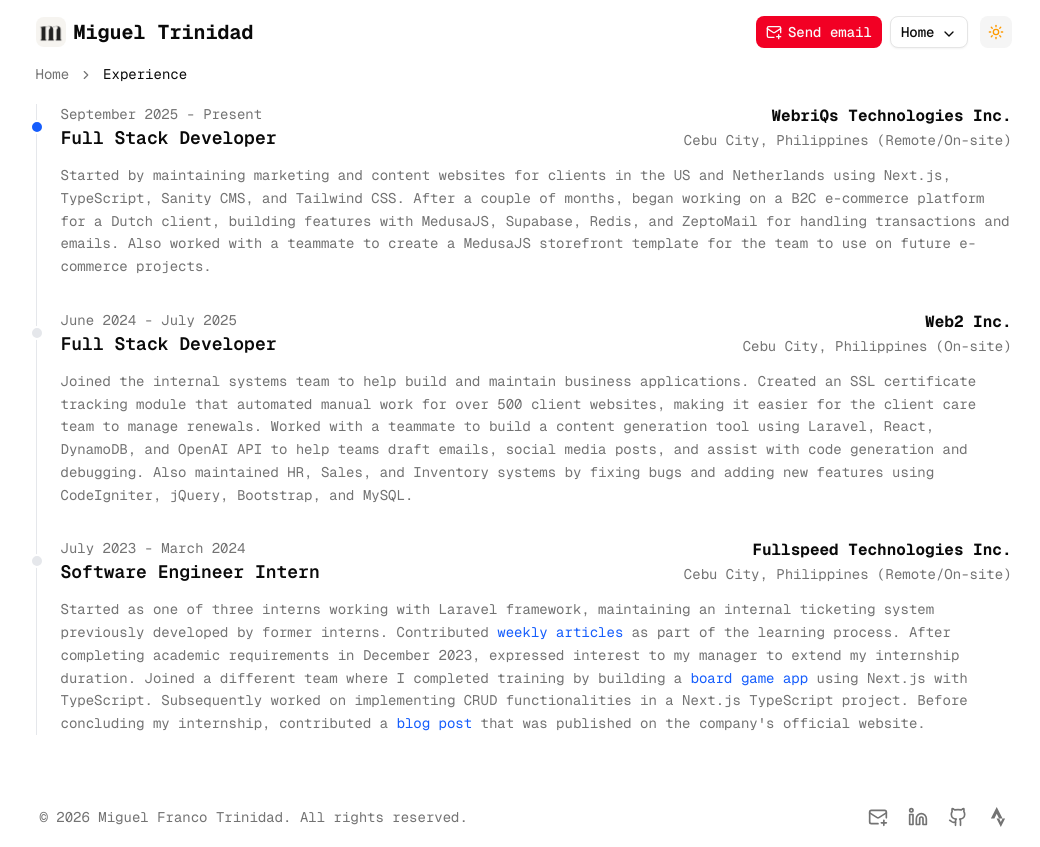
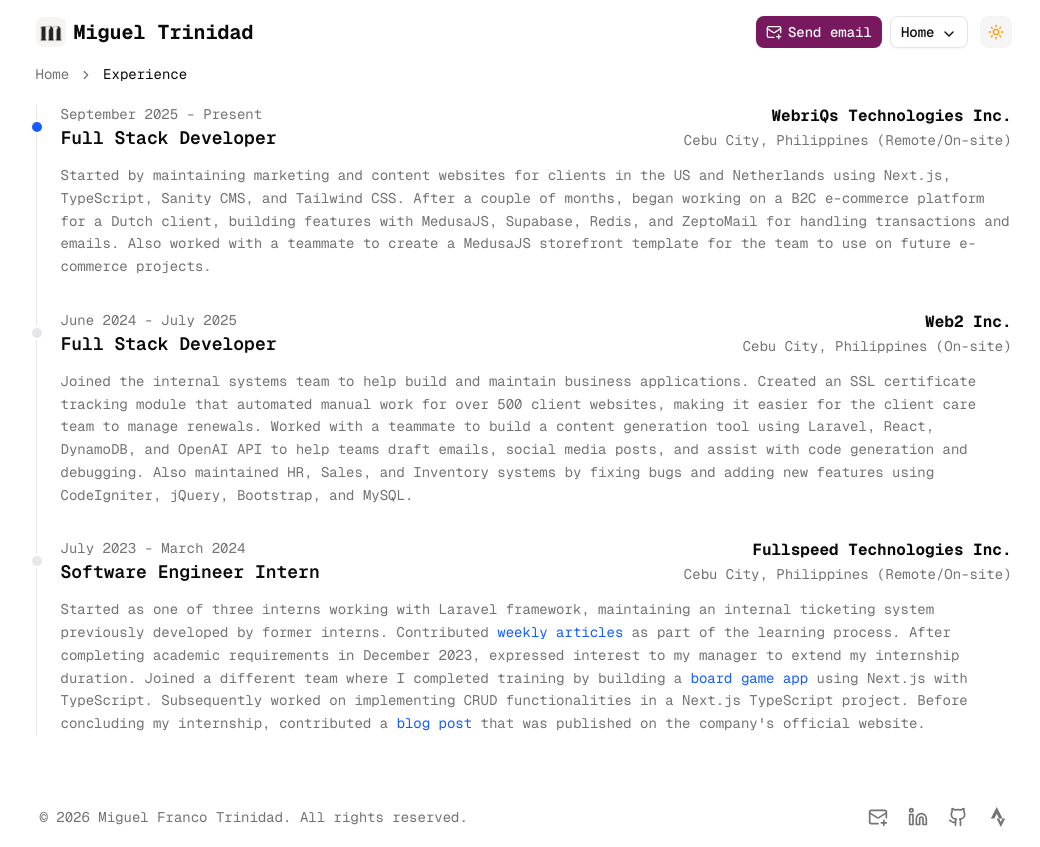
Before and after one commit to migstt/portfolio, a Next.js app: page /experience in a window 1280 px wide. Shown: the whole page, without its empty margins (109-1149 px from the left). Built offline with nearby package versions, Linux system fonts and the light colour scheme.

Commit message:
add strava-webhook to featured, ubuntu maroon accent, fix footer icon hover

```diff
--- a/src/app/globals.css
+++ b/src/app/globals.css
@@ -52,7 +52,7 @@
   --card-foreground: oklch(0.145 0 0);
   --popover: oklch(1 0 0);
   --popover-foreground: oklch(0.145 0 0);
-  --primary: oklch(0.6 0.25 25);
+  --primary: oklch(0.4 0.15 340);
   --primary-foreground: oklch(0.985 0 0);
   --secondary: oklch(0.97 0 0);
   --secondary-foreground: oklch(0.205 0 0);
@@ -86,7 +86,7 @@
   --card-foreground: oklch(0.985 0 0);
   --popover: oklch(0.205 0 0);
   --popover-foreground: oklch(0.985 0 0);
-  --primary: oklch(0.7 0.25 25);
+  --primary: oklch(0.6 0.15 340);
   --primary-foreground: oklch(0.985 0 0);
   --secondary: oklch(0.269 0 0);
   --secondary-foreground: oklch(0.985 0 0);
--- a/src/components/cards/Projects.tsx
+++ b/src/components/cards/Projects.tsx
@@ -7,7 +7,7 @@ import { LanguageBadge } from "@/components/general/LanguageBadge";
 import { getFeaturedRepos } from "@/lib/github";
 import { ProcessedRepo } from "@/app/types";
 
-const FEATURED_REPO_NAMES = ["portfolio", "tech-feed", "inventory-system"];
+const FEATURED_REPO_NAMES = ["portfolio", "strava-webhook", "tech-feed", "inventory-system"];
 
 export async function Projects() {
   let featuredRepos: Array<ProcessedRepo>;
--- a/src/components/general/SocialLinks.tsx
+++ b/src/components/general/SocialLinks.tsx
@@ -31,20 +31,17 @@ export const SocialLinks: SocialLink[] = [
     href: "https://linkedin.com/in/mfttrinidad",
     Icon: Linkedin,
     ariaLabel: "LinkedIn profile",
-    className: "",
   },
   {
     name: "GitHub",
     href: "https://github.com/migstt",
     Icon: Github,
     ariaLabel: "GitHub profile",
-    className: "",
   },
   {
     name: "Strava",
     href: "https://www.strava.com/athletes/115133923",
     Icon: StravaIcon,
     ariaLabel: "Strava profile",
-    className: "",
   },
 ];
```
